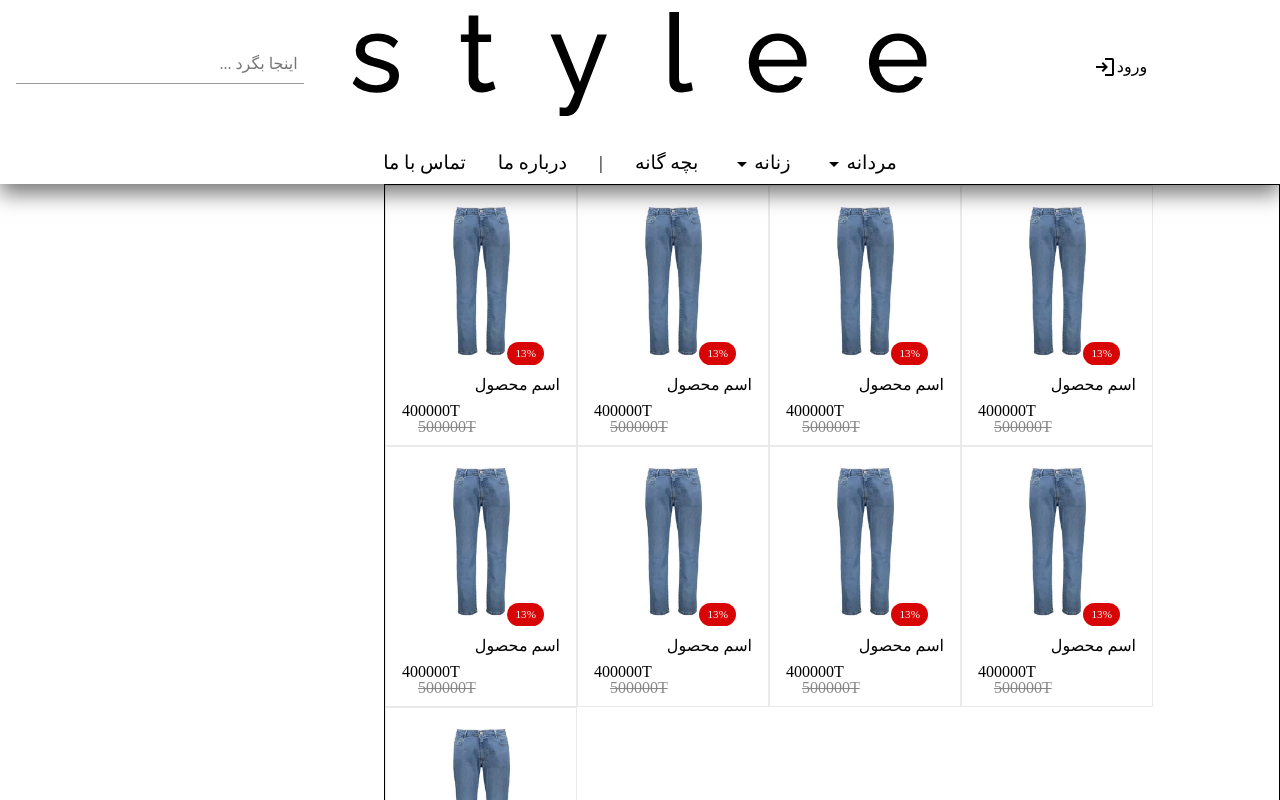
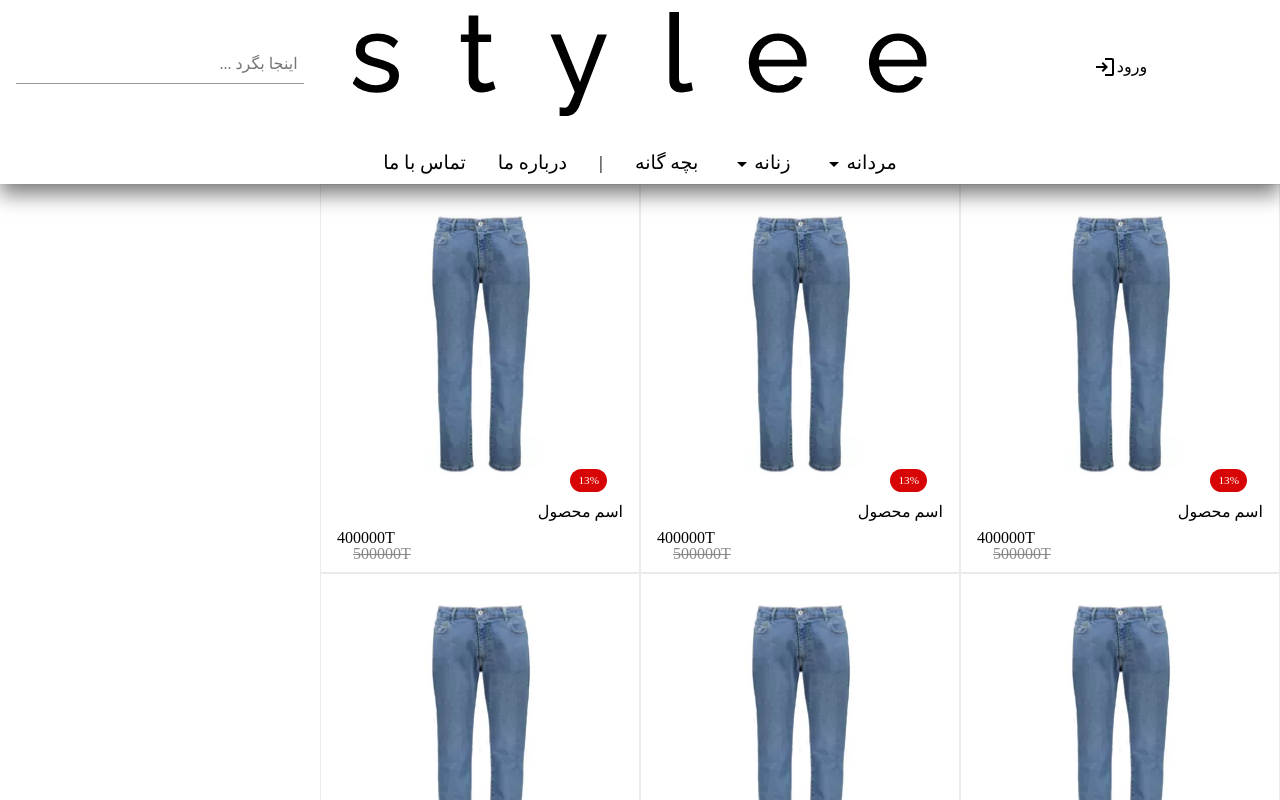
Before and after one commit to Soheil-kooshan/stylee-online-shop, a React (Vite) app: page /ProductsPage in a window 1280 px wide. Shown: the top 800 px of the page. Built offline with nearby package versions, Linux system fonts and the light colour scheme; a web font is replaced by a local one.

Commit message:
responsive layout of products added

```diff
--- /dev/null
+++ b/src/pages/PoroductList/FilterBox.jsx
@@ -0,0 +1,7 @@
+import styles from "./FilterBox.module.css";
+
+function FilterBox() {
+  return <div></div>;
+}
+
+export default FilterBox;
--- a/src/pages/PoroductList/Product.module.css
+++ b/src/pages/PoroductList/Product.module.css
@@ -1,11 +1,10 @@
 .container {
+  width: 50%;
   direction: ltr;
   display: flex;
   flex-direction: column;
   position: relative;
   border: 1px solid #ebeaea;
-  min-width: 5rem;
-  max-width: 12rem;
   padding-bottom: 1.5rem;
 }
 
@@ -44,3 +43,9 @@
   padding: 0.3rem 0.5rem;
   border-radius: 0.8rem;
 }
+
+@media screen and (min-width: 560px) {
+  .container {
+    width: 33.333%;
+  }
+}
--- a/src/pages/PoroductList/ProductList.module.css
+++ b/src/pages/PoroductList/ProductList.module.css
@@ -2,6 +2,11 @@
   direction: ltr;
   display: flex;
   flex-wrap: wrap;
-  width: 70vw;
-  border: 1px solid black;
+  width: 100%;
 }
+
+@media screen and (min-width: 560px) {
+  .container {
+    width: 75%;
+  }
+}
--- a/src/pages/PoroductList/ProductsPage.jsx
+++ b/src/pages/PoroductList/ProductsPage.jsx
@@ -1,8 +1,9 @@
 import ProductList from "./ProductList";
-
+import FilterBox from "./filterBox";
 function ProductsPage() {
   return (
     <div>
+      <FilterBox />
       <ProductList />
     </div>
   );
```
Also changed, not shown: src/pages/PoroductList/FilterBox.module.css (added).
